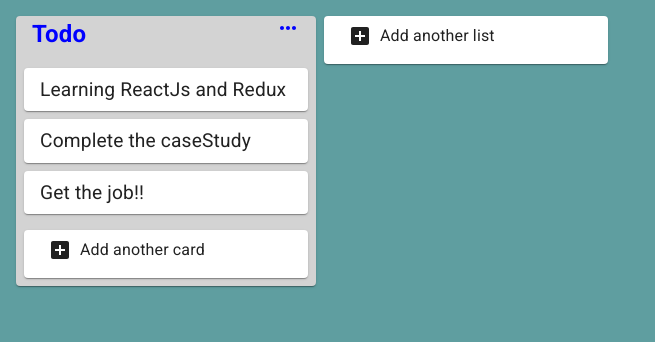
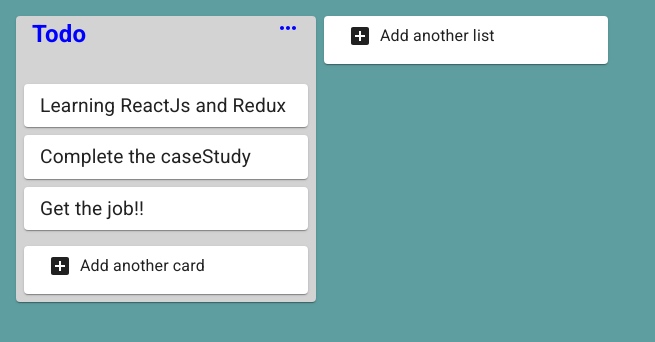
Before and after one commit to lutfullahcelenk/trello-clone-app, a React (Create React App) app: page / in a window 1280 px wide. Shown: the top 342 px of the page, without its empty margins (0-655 px from the left). Built offline with nearby package versions, Linux system fonts and the light colour scheme.

Commit message:
Droppable is added and taken inside a fucnt.

```diff
--- a/src/components/List/List.js
+++ b/src/components/List/List.js
@@ -1,9 +1,10 @@
-import React from 'react';
-import { CssBaseline, Paper } from '@material-ui/core';
-import { makeStyles } from '@material-ui/core';
-import Title from './Title';
-import Card from './Card';
-import InputContainer from '../input/InputContainer';
+import React from "react";
+import { CssBaseline, Paper } from "@material-ui/core";
+import { makeStyles } from "@material-ui/core";
+import Title from "./Title";
+import Card from "./Card";
+import InputContainer from "../input/InputContainer";
+import { Droppable } from "react-beautiful-dnd";
 
 const useStyle = makeStyles((theme) => ({
   //theme's spacing default value : 8px
@@ -11,25 +12,35 @@
     width: "300px",
     backgroundColor: "lightgray",
     color: "blue",
-        marginLeft: theme.spacing(2)
+    marginLeft: theme.spacing(2),
   },
 
-}))
+  cardContainer:{
+      marginTop : theme.spacing(4)
+  }
+}));
 
-const List = ({list}) => {
+const List = ({ list }) => {
   const classes = useStyle();
   return (
     <div>
-            <Paper className = {classes.root}>
-                <CssBaseline/>
-                <Title title = {list.title} listId={list.id} />
-                {list.cards.map((card) =>(
-                    <Card key={card.id}  card = {card} />
+      <Paper className={classes.root}>
+        <CssBaseline />
+        <Title title={list.title} listId={list.id} />
+        <Droppable droppableId={list.id}>
+          {(provided) => (
+            <div ref={provided.innerRef} {...provided.droppableProps} className= {classes.cardContainer}  >
+              {list.cards.map((card,index) => (
+                <Card key={card.id} card={card} index={index} />
               ))}
-                <InputContainer listId = {list.id} type = "card"/>
+              {provided.placeholder}
+            </div>
+          )}
+        </Droppable>
+        <InputContainer listId={list.id} type="card" />
       </Paper>
     </div>
-    )
-}
+  );
+};
 
 export default List;
```
Lines whose indentation alone changed are shown as unchanged.
